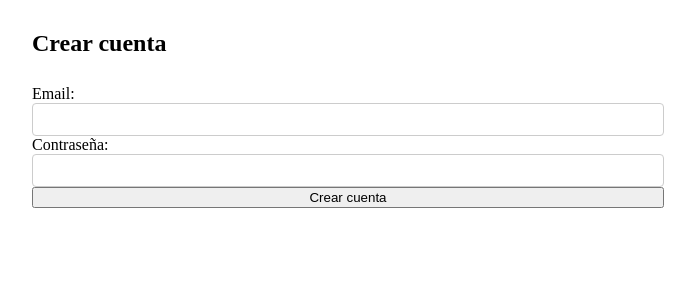
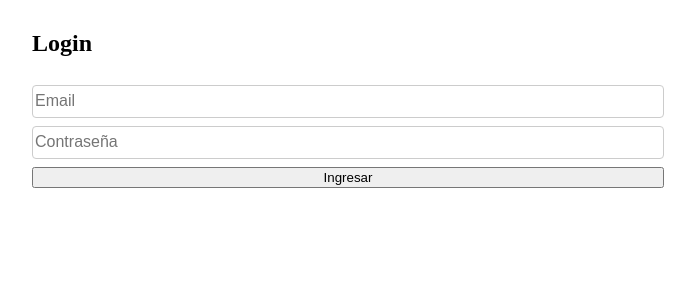
Before and after one commit to claramonzo1/Monzo-Cerini-Pigretti, a React (Create React App) app: page /login in a window 1280 px wide. Shown: the top 300 px of the page, without its empty margins (292-987 px from the left). Built offline with nearby package versions, Linux system fonts and the light colour scheme.

Commit message:
css del login

```diff
--- a/public/css/styles.css
+++ b/public/css/styles.css
@@ -106,3 +106,8 @@ nav {
 .login-container p {
     margin-top: 10px;
 }
+
+
+.filter-form input {
+    margin-bottom: 8px;
+}
--- a/src/App.js
+++ b/src/App.js
@@ -1,10 +1,10 @@
 import React from "react";
-import Register from "./componentes/Register/Register";
+import Login from "./componentes/Login/Login";
 
 function App() {
   return (
     <div className="App">
-      <Register />
+      <Login />
     </div>
   );
 }
--- a/src/componentes/Login/Login.js
+++ b/src/componentes/Login/Login.js
@@ -57,27 +57,27 @@ class Login extends Component {
 
     render() {
         return (
-            <section>
+            <section className="login-container">
                 <h2>Login</h2>
 
-                <form onSubmit={(event) => this.evitarSubmit(event)}>
-                    <label>Email:</label>
+                <form className="filter-form" onSubmit={(event) => this.evitarSubmit(event)}>
                     <input
                         type="email"
                         name="email"
+                        placeholder="Email"
                         value={this.state.email}
                         onChange={(event) => this.controlarCambios(event)}
                     />
 
-                    <label>Contraseña:</label>
                     <input
                         type="password"
                         name="password"
+                        placeholder="Contraseña"
                         value={this.state.password}
                         onChange={(event) => this.controlarCambios(event)}
                     />
 
-                    <button type="submit">Ingresar</button>
+                    <button className="btn-sm" type="submit">Ingresar</button>
                 </form>
 
                 <p>{this.state.error}</p>
```
